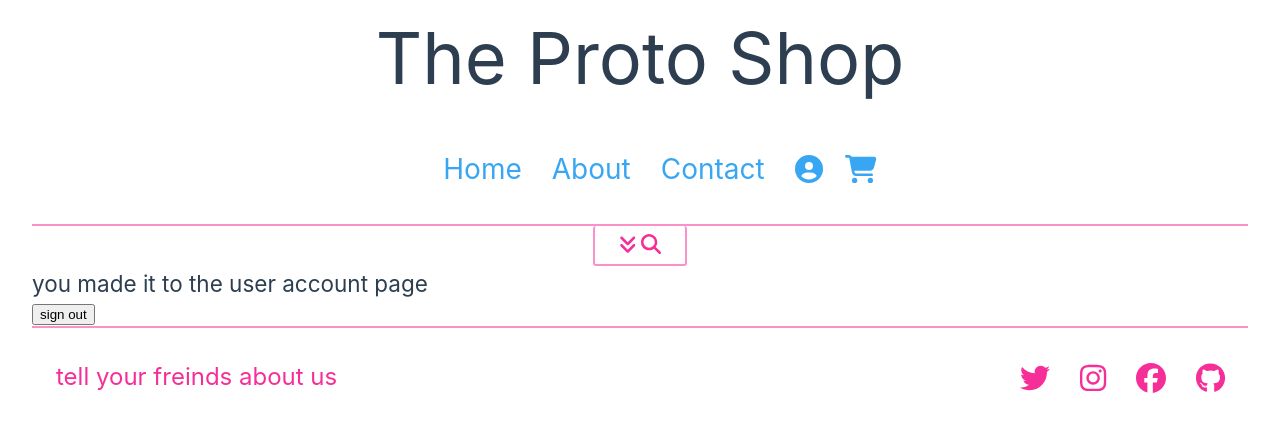
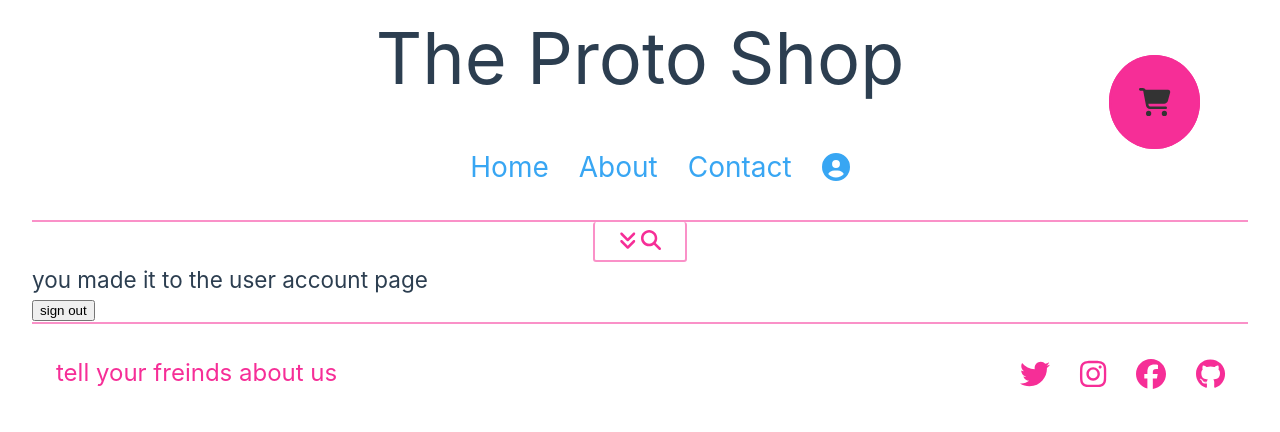
Before and after one commit to blbarr01/proto-shop, a Vue app: page /account in a window 1280 px wide. Shown: the top 432 px of the page. Built offline with nearby package versions, Linux system fonts and the light colour scheme.

Commit message:
adds cart widget to the home page

```diff
--- a/src/components/CartWidget.vue
+++ b/src/components/CartWidget.vue
@@ -1,12 +1,9 @@
 <template>
-    <div class="cart-widget-wrapper">
         <RouterLink class="nav-item" to="/checkout">
             <span class="cart-icon-wrapper">
               <font-awesome-icon :icon="['fas', 'cart-shopping']" />
             </span>
         </RouterLink >
-    </div>
-
 </template>
 
 
@@ -17,4 +14,12 @@
 
 <style scoped>
 
+
+    .cart-icon-wrapper{
+        color: #333;
+        border: 2px solid var(--persian-rose);
+        background-color: var(--persian-rose);
+        border-radius: 50%;
+        padding: 1em;
+    }
 </style>
--- a/src/components/SiteHeader.vue
+++ b/src/components/SiteHeader.vue
@@ -1,13 +1,10 @@
 <template>
   <header>
     <h1>{{ title }}</h1>
-    <div class="nav-cart-wrapper">
-      <SiteNav/>
-      <CartWidget/>
-    </div>
-  </header>
-  <div class="searchbar">
-    <SearchBar v-if="displaySearch"></SearchBar>
+        <SiteNav/>
+    </header>
+    <div class="searchbar">
+      <SearchBar v-if="displaySearch"></SearchBar>
     <button @click="showSearch" class="search-toggle-btn">
       <span>
         <font-awesome-icon v-if="!displaySearch" :icon="['fas', 'angles-down']" />
@@ -17,6 +14,9 @@
         <font-awesome-icon :icon="['fas', 'magnifying-glass']" />
       </span>
     </button>
+  </div>
+  <div class="cart-wrapper">
+    <CartWidget/>
   </div>
 </template>
 
@@ -97,5 +97,11 @@ span{
 }
 
 
+.cart-wrapper{
+  position: fixed;
+  z-index: 2;
+  right: 80px;
+  top: 80px;
+}
 
 </style>
--- a/src/components/SiteNav.vue
+++ b/src/components/SiteNav.vue
@@ -25,17 +25,17 @@
 </script>
 
 <style>
-    .nav-list{
+.nav-list {
     list-style: none;
     display: flex;
     flex-direction: row;
     justify-content: center;
     gap: 2em;
-  margin:2em auto;
+    margin: 2em auto;
 }
 
 
-.nav-item{
+.nav-item {
     font-size: 1.75rem;
 }
 </style>
```
Lines whose indentation alone changed are shown as unchanged.
